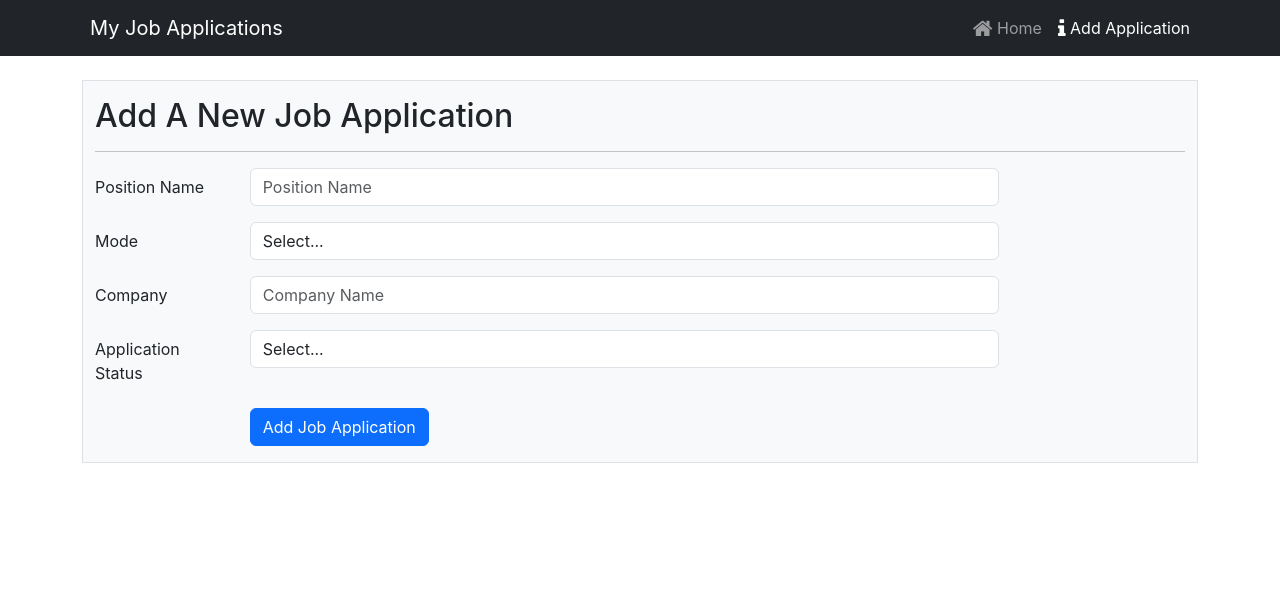
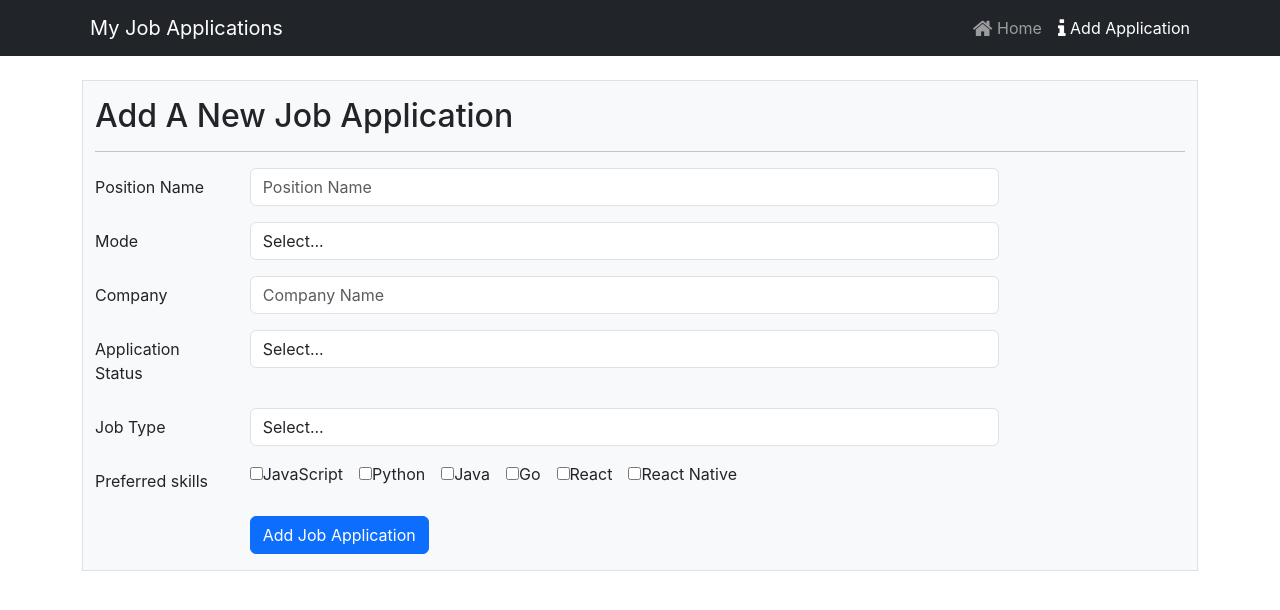
Before and after one commit to priscillayouziqian/job-application-tracker, a React (Create React App) app: page /addApplication in a window 1280 px wide. Shown: the top 610 px of the page. Built offline with nearby package versions, Linux system fonts and the light colour scheme.

Commit message:
SkillsCheckboxGroup added to AddApplicationForm

```diff
--- a/src/components/AddApplicationForm.js
+++ b/src/components/AddApplicationForm.js
@@ -1,6 +1,7 @@
 import { Button, Label, Col, FormGroup } from "reactstrap";
 import { Formik, Field, Form, ErrorMessage } from 'formik';
 import { validateAddApplicationForm } from "../utils/validateAddApplicationForm";
+import SkillsCheckboxGroup from "./SkillsCheckboxGroup";
 import { useNavigate } from 'react-router-dom';
 
 const AddApplicationForm = () => {
@@ -8,7 +9,7 @@ const AddApplicationForm = () => {
 
     const handleSubmit = (values, { resetForm }) => {
         console.log('Application values: ', values);
-        console.log('in JSON format: ', JSON.stringify(values));
+        // console.log('in JSON format: ', JSON.stringify(values));
 
         alert('New job application entered successfully!');
         resetForm();
@@ -22,6 +23,8 @@ const AddApplicationForm = () => {
         mode: "",
         company: "",
         status: "",
+        type: "",
+        skills: []
       }}
       onSubmit={handleSubmit}
       validate={validateAddApplicationForm}
@@ -95,6 +98,36 @@ const AddApplicationForm = () => {
           </Col>
         </FormGroup>
         <FormGroup row>
+          <Label htmlFor="type" md="2">
+            Job Type
+          </Label>
+          <Col md="10">
+            <Field
+                name='type'
+                as='select'
+                className='form-control'>
+                  <option>Select...</option>
+                  <option>Full time</option>
+                  <option>Part time</option>
+                  <option>Contract</option>
+            </Field>
+            <ErrorMessage name="type">
+                {(msg) => <p className="text-danger">{msg}</p>}
+            </ErrorMessage>
+          </Col>
+        </FormGroup>
+        <FormGroup row>
+          <Label htmlFor="skills" md="2">
+            Preferred skills
+          </Label>
+          <Col md="10">
+            <SkillsCheckboxGroup name="skills" />
+            <ErrorMessage name="skills">
+              {(msg) => <p className="text-danger">{msg}</p>}
+            </ErrorMessage>
+          </Col>
+        </FormGroup>
+        <FormGroup row>
             <Col md={{ size: 10, offset: 2 }}>
                 <Button type='submit' color='primary'>
                     Add Job Application
--- /dev/null
+++ b/src/components/SkillsCheckboxGroup.js
@@ -0,0 +1,22 @@
+import { Field } from "formik";
+
+const SkillsCheckboxGroup = ({ name }) => {
+    let jobSkillsArray = ["JavaScript", "Python", "Java", "Go", "React", "React Native"];
+
+    return (
+        <div role="group" aria-labelledby="checkbox-group" className="d-flex flex-wrap">
+            {jobSkillsArray.map((skill) => (
+                <label key={skill} className="me-3">
+                    <Field
+                        type="checkbox"
+                        name={name}
+                        value={skill}
+                    />
+                    {skill}
+                </label>
+            ))}
+        </div>
+    );
+};
+
+export default SkillsCheckboxGroup;
--- a/src/utils/validateAddApplicationForm.js
+++ b/src/utils/validateAddApplicationForm.js
@@ -13,6 +13,9 @@ export const validateAddApplicationForm = (values) => {
     if(!values.status){
         errors.status = 'Required';
     }
+    if(!values.type){
+        errors.type = 'Required';
+    }
 
     return errors;
 }
```
